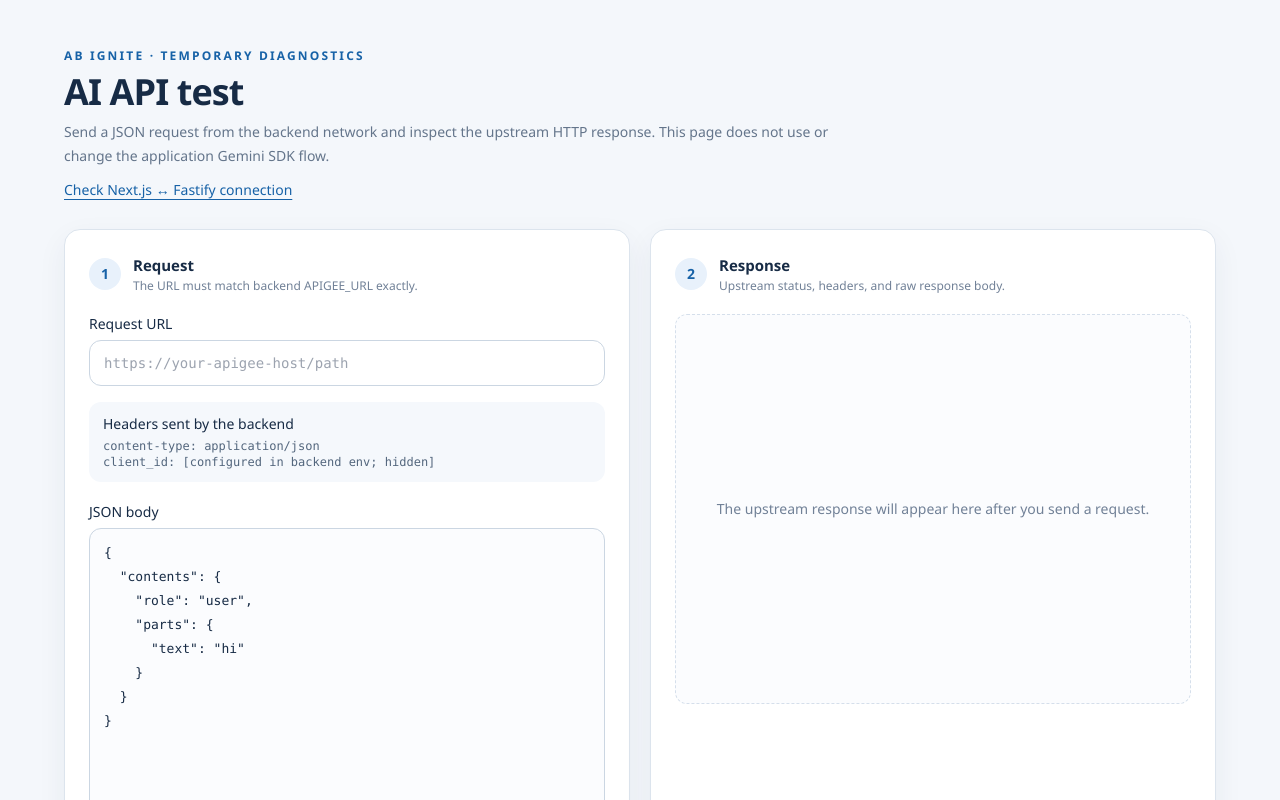
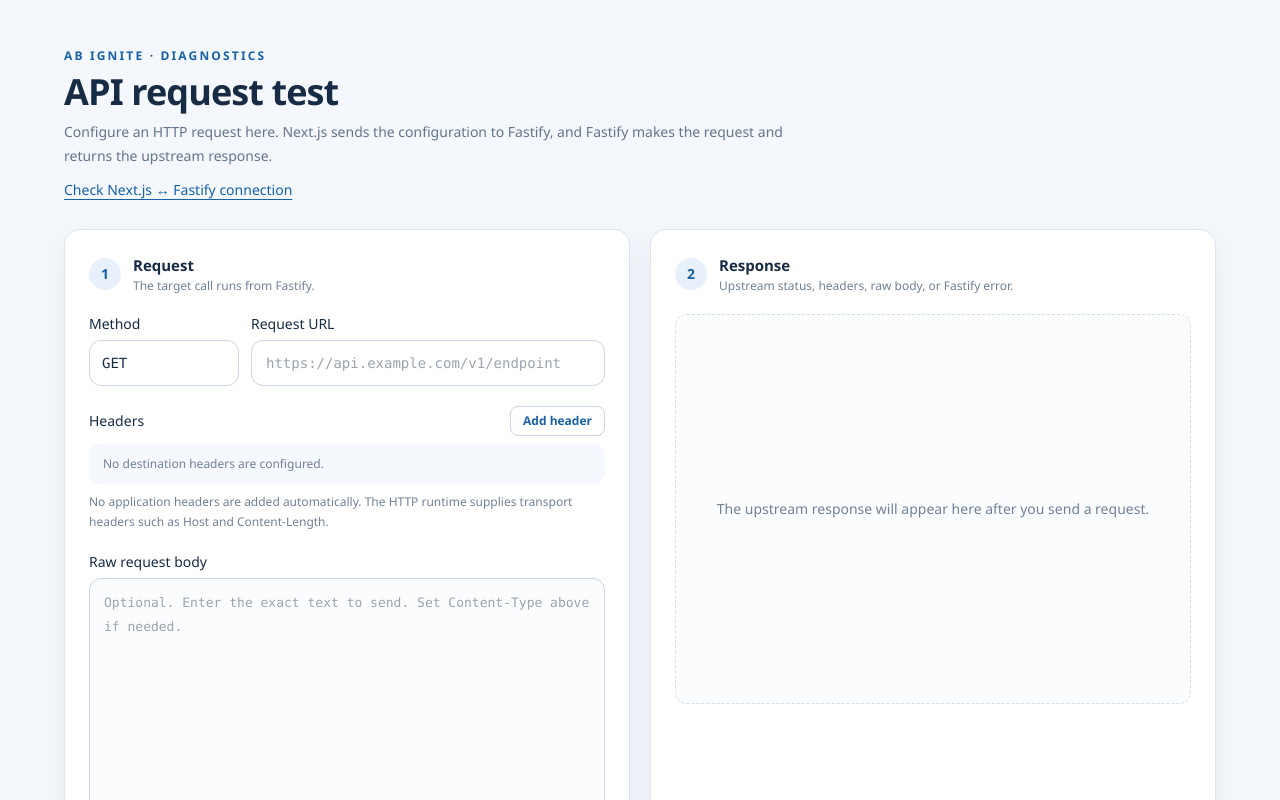
Before and after one commit to Padma-Dev-E/AB-ignite-frontend, a Next.js app: page /ai-test in a window 1280 px wide. Shown: the top 800 px of the page. Built offline with nearby package versions, Linux system fonts and the light colour scheme.

Commit message:
Build generic API request tester UI

```diff
--- a/src/features/ai-test/ai-test-page.tsx
+++ b/src/features/ai-test/ai-test-page.tsx
@@ -3,92 +3,90 @@
 import { useState } from "react";
 import { withBasePath } from "../../lib/routing/base-path";
 
+type HeaderRow = { id: string; name: string; value: string };
 type TestResult = {
-  request: {
-    method: string;
-    url: string;
-    headers: Record<string, string>;
-    body: unknown;
-  };
-  response: {
+  requestId?: string;
+  request?: { method: string; url: string; headers: HeaderRow[]; body: string };
+  response?: {
     status: number;
     statusText: string;
-    contentType: string | null;
-    requestId: string | null;
+    headers: Record<string, string | string[]>;
     bodyText: string;
     truncated: boolean;
   };
+  error?: { name?: string; message?: string; code?: string };
+  httpStatus?: number;
+  rawBody?: string;
 };
 
-const initialBody = JSON.stringify({
-  contents: {
-    role: "user",
-    parts: { text: "hi" },
-  },
-}, null, 2);
+const methods = ["GET", "HEAD", "POST", "PUT", "PATCH", "DELETE", "OPTIONS", "TRACE", "CONNECT"];
 
 export function AiTestPage() {
   const [url, setUrl] = useState("");
-  const [bodyText, setBodyText] = useState(initialBody);
+  const [method, setMethod] = useState("GET");
+  const [headers, setHeaders] = useState<HeaderRow[]>([]);
+  const [body, setBody] = useState("");
   const [result, setResult] = useState<TestResult | null>(null);
-  const [error, setError] = useState("");
   const [busy, setBusy] = useState(false);
 
   async function sendRequest(event: React.FormEvent<HTMLFormElement>) {
     event.preventDefault();
-    setError("");
     setResult(null);
-
-    let body: unknown;
-    try {
-      body = JSON.parse(bodyText);
-    } catch {
-      setError("The request body is not valid JSON.");
-      return;
-    }
-    if (!body || typeof body !== "object" || Array.isArray(body)) {
-      setError("The request body must be a JSON object.");
-      return;
-    }
-
     setBusy(true);
     try {
       const response = await fetch(withBasePath("/api/ai-test"), {
         method: "POST",
         headers: { "content-type": "application/json" },
-        body: JSON.stringify({ url, body }),
+        body: JSON.stringify({
+          url,
+          method,
+          headers: headers.filter((header) => header.name.trim()),
+          body,
+        }),
         cache: "no-store",
       });
-      const payload = await response.json().catch(() => null) as {
-        data?: TestResult | null;
-        error?: { message?: string } | null;
-      } | null;
-
-      if (!response.ok || !payload?.data) {
-        throw new Error(payload?.error?.message || `Request failed with HTTP ${response.status}.`);
+      const rawBody = await response.text();
+      let payload: TestResult;
+      try {
+        payload = JSON.parse(rawBody) as TestResult;
+      } catch {
+        payload = { httpStatus: response.status, rawBody };
       }
-      setResult(payload.data);
-    } catch (requestError) {
-      setError(requestError instanceof Error ? requestError.message : "The request failed.");
+      if (payload.response || payload.error) {
+        setResult({ ...payload, httpStatus: response.status, rawBody });
+      } else {
+        setResult({
+          error: { name: "InvalidResponseError", message: "Fastify returned a response without a result or error." },
+          httpStatus: response.status,
+          rawBody,
+        });
+      }
+    } catch (error) {
+      setResult({
+        error: {
+          name: error instanceof Error ? error.name : "Error",
+          message: error instanceof Error ? error.message : String(error),
+        },
+      });
     } finally {
       setBusy(false);
     }
   }
 
-  const formattedResponse = (() => {
-    if (!result) return "";
-    try { return JSON.stringify(JSON.parse(result.response.bodyText), null, 2); }
-    catch { return result.response.bodyText; }
-  })();
+  function updateHeader(id: string, field: "name" | "value", value: string) {
+    setHeaders((current) => current.map((header) => header.id === id ? { ...header, [field]: value } : header));
+  }
+
+  const targetResponse = result?.response;
 
   return (
     <main className="min-h-screen bg-[#f4f7fb] px-4 py-8 text-[#172b45] sm:px-8 sm:py-12">
       <div className="mx-auto max-w-6xl">
         <header className="mb-7">
-          <p className="text-xs font-semibold uppercase tracking-[0.18em] text-[#1762a7]">AB Ignite · temporary diagnostics</p>
-          <h1 className="mt-2 text-3xl font-semibold tracking-tight sm:text-4xl">AI API test</h1>
+          <p className="text-xs font-semibold uppercase tracking-[0.18em] text-[#1762a7]">AB Ignite · diagnostics</p>
+          <h1 className="mt-2 text-3xl font-semibold tracking-tight sm:text-4xl">API request test</h1>
           <p className="mt-2 max-w-3xl text-sm leading-6 text-[#64758b]">
-            Send a JSON request from the backend network and inspect the upstream HTTP response. This page does not use or change the application Gemini SDK flow.
+            Configure an HTTP request here. Next.js sends the configuration to Fastify, and Fastify makes the request and returns the upstream response.
           </p>
           <a href={withBasePath("/status")} className="mt-3 inline-flex text-sm font-medium text-[#1762a7] underline underline-offset-4">Check Next.js ↔ Fastify connection</a>
         </header>
@@ -97,81 +95,109 @@ export function AiTestPage() {
           <section className="rounded-2xl border border-[#dce4ed] bg-white p-5 shadow-[0_10px_30px_rgba(27,55,88,0.06)] sm:p-6">
             <div className="mb-5 flex items-center gap-3">
               <span className="grid h-8 w-8 place-items-center rounded-full bg-[#e8f1fb] text-sm font-semibold text-[#1762a7]">1</span>
+              <div><h2 className="font-semibold">Request</h2><p className="text-xs text-[#718197]">The target call runs from Fastify.</p></div>
+            </div>
+
+            <div className="grid gap-3 sm:grid-cols-[150px_minmax(0,1fr)]">
               <div>
-                <h2 className="font-semibold">Request</h2>
-                <p className="text-xs text-[#718197]">The URL must match backend APIGEE_URL exactly.</p>
+                <label htmlFor="request-method" className="mb-1.5 block text-sm font-medium">Method</label>
+                <input
+                  id="request-method"
+                  list="http-method-options"
+                  required
+                  value={method}
+                  onChange={(event) => setMethod(event.target.value.toUpperCase())}
+                  className="w-full rounded-xl border border-[#cbd6e2] bg-white px-3 py-3 font-mono text-sm outline-none transition focus:border-[#1762a7] focus:ring-2 focus:ring-[#1762a7]/15"
+                />
+                <datalist id="http-method-options">{methods.map((value) => <option key={value} value={value} />)}</datalist>
+              </div>
+              <div>
+                <label htmlFor="request-url" className="mb-1.5 block text-sm font-medium">Request URL</label>
+                <input
+                  id="request-url"
+                  type="text"
+                  required
+                  value={url}
+                  onChange={(event) => setUrl(event.target.value)}
+                  placeholder="https://api.example.com/v1/endpoint"
+                  className="w-full rounded-xl border border-[#cbd6e2] bg-white px-3.5 py-3 font-mono text-sm outline-none transition focus:border-[#1762a7] focus:ring-2 focus:ring-[#1762a7]/15"
+                />
               </div>
             </div>
 
-            <label htmlFor="apigee-url" className="mb-1.5 block text-sm font-medium">Request URL</label>
-            <input
-              id="apigee-url"
-              type="url"
-              required
-              value={url}
-              onChange={(event) => setUrl(event.target.value)}
-              placeholder="https://your-apigee-host/path"
-              className="w-full rounded-xl border border-[#cbd6e2] bg-white px-3.5 py-3 font-mono text-sm outline-none transition focus:border-[#1762a7] focus:ring-2 focus:ring-[#1762a7]/15"
+            <div className="mt-5">
+              <div className="mb-2 flex items-center justify-between gap-3">
+                <h3 className="text-sm font-medium">Headers</h3>
+                <button type="button" onClick={() => setHeaders((current) => [...current, { id: crypto.randomUUID(), name: "", value: "" }])} className="rounded-lg border border-[#cbd6e2] px-3 py-1.5 text-xs font-semibold text-[#1762a7] hover:bg-[#f5f8fc]">Add header</button>
+              </div>
+              {headers.length === 0 ? (
+                <p className="rounded-xl bg-[#f5f8fc] px-3.5 py-3 text-xs text-[#718197]">No destination headers are configured.</p>
+              ) : (
+                <div className="space-y-2">
+                  {headers.map((header, index) => (
+                    <div key={header.id} className="grid grid-cols-[minmax(0,0.8fr)_minmax(0,1.2fr)_auto] gap-2">
+                      <input aria-label={`Header ${index + 1} name`} value={header.name} onChange={(event) => updateHeader(header.id, "name", event.target.value)} placeholder="Header name" className="min-w-0 rounded-lg border border-[#cbd6e2] px-3 py-2 font-mono text-xs outline-none focus:border-[#1762a7]" />
+                      <input aria-label={`Header ${index + 1} value`} value={header.value} onChange={(event) => updateHeader(header.id, "value", event.target.value)} placeholder="Header value" className="min-w-0 rounded-lg border border-[#cbd6e2] px-3 py-2 font-mono text-xs outline-none focus:border-[#1762a7]" />
+                      <button type="button" aria-label={`Remove header ${index + 1}`} onClick={() => setHeaders((current) => current.filter((item) => item.id !== header.id))} className="rounded-lg px-2 text-lg text-[#9a3030] hover:bg-[#fff4f3]">×</button>
+                    </div>
+                  ))}
+                </div>
+              )}
+              <p className="mt-2 text-xs leading-5 text-[#718197]">No application headers are added automatically. The HTTP runtime supplies transport headers such as Host and Content-Length.</p>
+            </div>
+
+            <label htmlFor="request-body" className="mb-1.5 mt-5 block text-sm font-medium">Raw request body</label>
+            <textarea
+              id="request-body"
+              spellCheck={false}
+              value={body}
+              onChange={(event) => setBody(event.target.value)}
+              placeholder="Optional. Enter the exact text to send. Set Content-Type above if needed."
+              className="min-h-[240px] w-full resize-y rounded-xl border border-[#cbd6e2] bg-[#fbfcfe] px-3.5 py-3 font-mono text-[13px] leading-6 outline-none transition focus:border-[#1762a7] focus:ring-2 focus:ring-[#1762a7]/15"
             />
 
-            <div className="mt-4 rounded-xl bg-[#f5f8fc] px-3.5 py-3 text-sm">
-              <p className="font-medium">Headers sent by the backend</p>
-              <code className="mt-1 block text-xs text-[#53667d]">content-type: application/json</code>
-              <code className="block text-xs text-[#53667d]">client_id: [configured in backend env; hidden]</code>
-            </div>
-
-            <label htmlFor="request-body" className="mb-1.5 mt-5 block text-sm font-medium">JSON body</label>
-            <textarea
-              id="request-body"
-              required
-              spellCheck={false}
-              value={bodyText}
-              onChange={(event) => setBodyText(event.target.value)}
-              className="min-h-[300px] w-full resize-y rounded-xl border border-[#cbd6e2] bg-[#fbfcfe] px-3.5 py-3 font-mono text-[13px] leading-6 outline-none transition focus:border-[#1762a7] focus:ring-2 focus:ring-[#1762a7]/15"
-            />
-
-            <button
-              type="submit"
-              disabled={busy || !url.trim()}
-              className="mt-4 inline-flex min-h-11 items-center justify-center rounded-xl bg-[#1762a7] px-5 text-sm font-semibold text-white transition hover:bg-[#104f8a] disabled:cursor-not-allowed disabled:opacity-55"
-            >
-              {busy ? "Sending request…" : "Send request"}
+            <button type="submit" disabled={busy || !url.trim() || !method.trim()} className="mt-4 inline-flex min-h-11 items-center justify-center rounded-xl bg-[#1762a7] px-5 text-sm font-semibold text-white transition hover:bg-[#104f8a] disabled:cursor-not-allowed disabled:opacity-55">
+              {busy ? "Sending from Fastify…" : "Send request"}
             </button>
-            <p className="mt-3 text-xs leading-5 text-[#718197]">Public diagnostic endpoint: requests are limited, capped, and restricted to the configured HTTPS APIGEE_URL.</p>
+            <p className="mt-3 text-xs leading-5 text-[#718197]">Sending requires a back-office session. Fastify can reach public and private service hosts; loopback, link-local, and reserved destinations are blocked.</p>
           </section>
 
           <section className="min-h-[520px] rounded-2xl border border-[#dce4ed] bg-white p-5 shadow-[0_10px_30px_rgba(27,55,88,0.06)] sm:p-6" aria-live="polite">
             <div className="mb-5 flex items-center gap-3">
               <span className="grid h-8 w-8 place-items-center rounded-full bg-[#e8f1fb] text-sm font-semibold text-[#1762a7]">2</span>
-              <div>
-                <h2 className="font-semibold">Response</h2>
-                <p className="text-xs text-[#718197]">Upstream status, headers, and raw response body.</p>
-              </div>
+              <div><h2 className="font-semibold">Response</h2><p className="text-xs text-[#718197]">Upstream status, headers, raw body, or Fastify error.</p></div>
             </div>
 
-            {error && <div role="alert" className="mb-4 rounded-xl border border-[#e5a5a5] bg-[#fff4f3] px-4 py-3 text-sm text-[#9a3030]">{error}</div>}
-
-            {!result && !error && (
-              <div className="grid min-h-[390px] place-items-center rounded-xl border border-dashed border-[#d5dfeb] bg-[#fbfcfe] p-6 text-center text-sm text-[#718197]">
-                The upstream response will appear here after you send a request.
-              </div>
-            )}
+            {!result && <div className="grid min-h-[390px] place-items-center rounded-xl border border-dashed border-[#d5dfeb] bg-[#fbfcfe] p-6 text-center text-sm text-[#718197]">The upstream response will appear here after you send a request.</div>}
 
             {result && (
               <div className="space-y-4">
-                <div className="flex flex-wrap items-center gap-2">
-                  <span className="rounded-lg bg-[#edf3f9] px-2.5 py-1 font-mono text-xs font-semibold">{result.response.status} {result.response.statusText}</span>
-                  <span className="text-xs text-[#718197]">{result.response.contentType || "content-type not returned"}</span>
-                  {result.response.truncated && <span className="rounded-lg bg-[#fff2d8] px-2.5 py-1 text-xs font-medium text-[#80520b]">Body truncated at 128 KB</span>}
-                </div>
-
-                <details className="rounded-xl border border-[#e0e7ef]">
-                  <summary className="cursor-pointer px-4 py-3 text-sm font-medium">Actual outgoing request</summary>
-                  <pre className="max-h-64 overflow-auto border-t border-[#e0e7ef] bg-[#f8faff] p-4 text-xs leading-5">{JSON.stringify(result.request, null, 2)}</pre>
-                </details>
-
-                {result.response.requestId && <p className="break-all text-xs text-[#718197]">Upstream request ID: {result.response.requestId}</p>}
-                <pre className="min-h-[300px] max-h-[60vh] overflow-auto rounded-xl bg-[#101c2d] p-4 text-xs leading-5 text-[#e4edf8]">{formattedResponse || "(empty response body)"}</pre>
+                {targetResponse ? (
+                  <>
+                    <div className="flex flex-wrap items-center gap-2">
+                      <span className={`rounded-lg px-2.5 py-1 font-mono text-xs font-semibold ${targetResponse.status >= 200 && targetResponse.status < 400 ? "bg-emerald-50 text-emerald-800" : "bg-rose-50 text-rose-800"}`}>{targetResponse.status} {targetResponse.statusText}</span>
+                      {targetResponse.truncated && <span className="rounded-lg bg-[#fff2d8] px-2.5 py-1 text-xs font-medium text-[#80520b]">Response body truncated at 128 KB</span>}
+                    </div>
+                    <details className="rounded-xl border border-[#e0e7ef]">
+                      <summary className="cursor-pointer px-4 py-3 text-sm font-medium">Outgoing request</summary>
+                      <pre className="max-h-64 overflow-auto border-t border-[#e0e7ef] bg-[#f8faff] p-4 text-xs leading-5">{JSON.stringify(result.request, null, 2)}</pre>
+                    </details>
+                    <details className="rounded-xl border border-[#e0e7ef]">
+                      <summary className="cursor-pointer px-4 py-3 text-sm font-medium">Response headers</summary>
+                      <pre className="max-h-64 overflow-auto border-t border-[#e0e7ef] bg-[#f8faff] p-4 text-xs leading-5">{JSON.stringify(targetResponse.headers, null, 2)}</pre>
+                    </details>
+                    {result.requestId && <p className="break-all text-xs text-[#718197]">Fastify request ID: {result.requestId}</p>}
+                    <pre className="min-h-[300px] max-h-[60vh] overflow-auto whitespace-pre-wrap break-words rounded-xl bg-[#101c2d] p-4 text-xs leading-5 text-[#e4edf8]">{targetResponse.bodyText || "(empty response body)"}</pre>
+                  </>
+                ) : (
+                  <>
+                    {result.httpStatus !== undefined && <p className="font-mono text-xs font-semibold text-[#9a3030]">Fastify HTTP {result.httpStatus}</p>}
+                    {result.error?.name && <p className="font-mono text-xs text-[#718197]">{result.error.name}{result.error.code ? ` · ${result.error.code}` : ""}</p>}
+                    {result.requestId && <p className="break-all text-xs text-[#718197]">Fastify request ID: {result.requestId}</p>}
+                    {result.error?.message && <pre className="whitespace-pre-wrap break-words rounded-xl border border-[#e5a5a5] bg-[#fff4f3] p-4 text-sm text-[#9a3030]">{result.error.message}</pre>}
+                    {result.rawBody && <pre className="max-h-[50vh] overflow-auto whitespace-pre-wrap break-words rounded-xl bg-[#101c2d] p-4 text-xs leading-5 text-[#e4edf8]">{result.rawBody}</pre>}
+                  </>
+                )}
               </div>
             )}
           </section>
```
